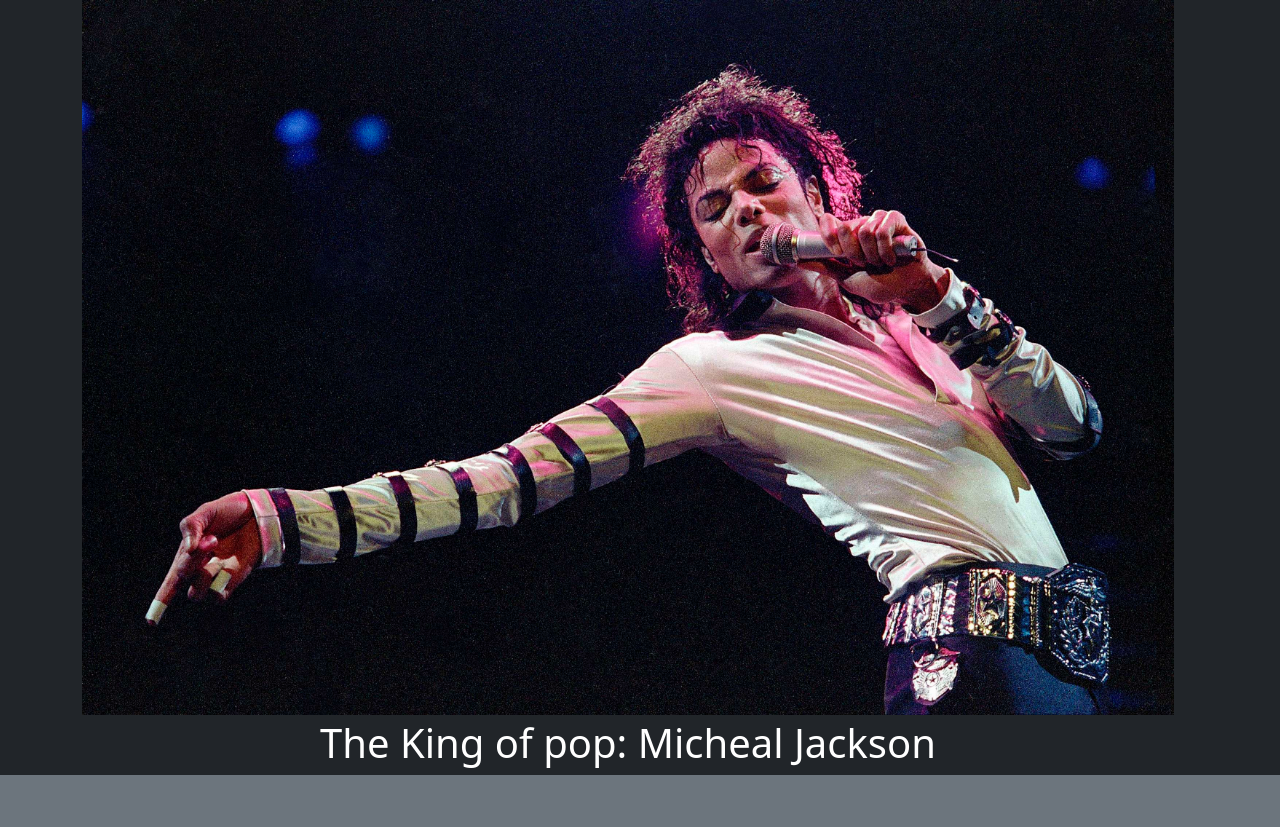
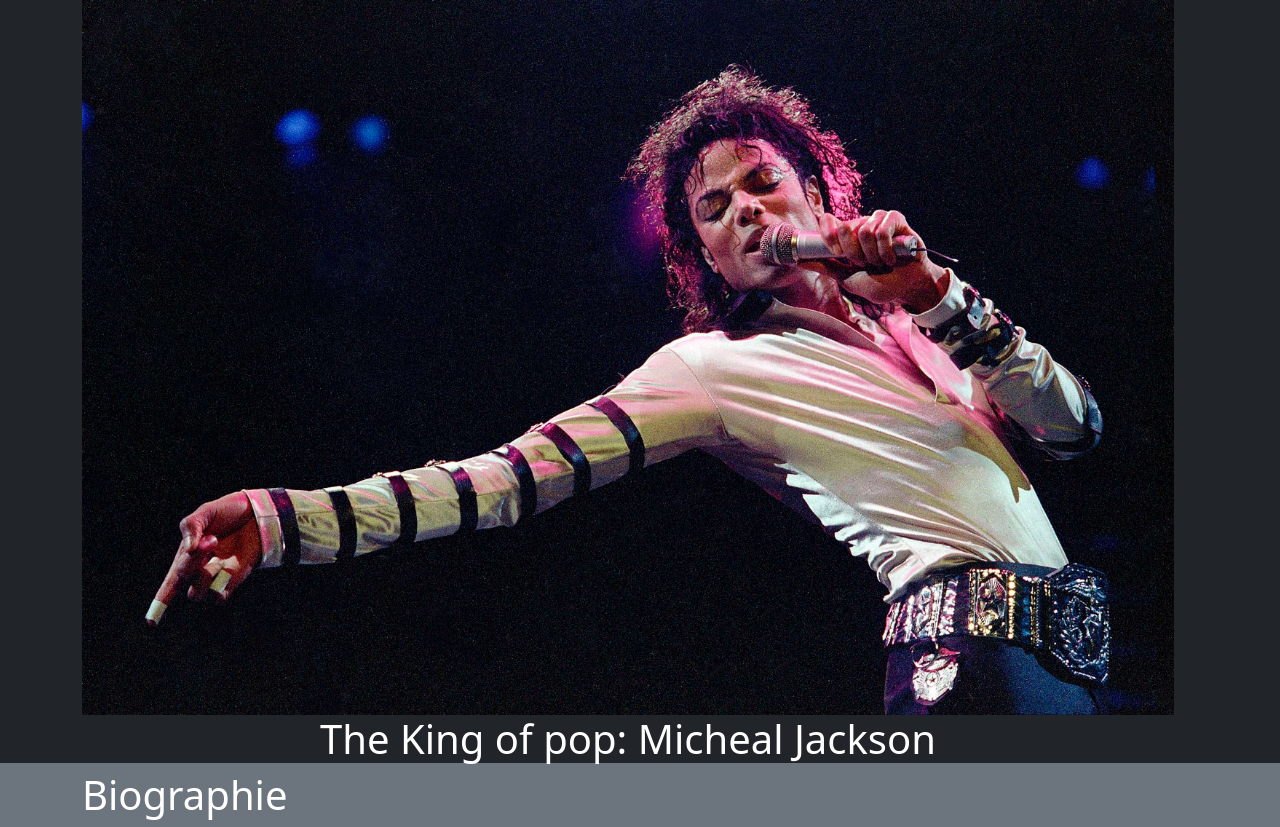
Before and after one commit to jaydenF08/Ferdinand_Jayden_TP1, a website: page index.html in a window 1280 px wide. Before the commit the page ends 800 px from the top, so only its background shows below. Drawn offline with nearby package versions, Linux system fonts and the light colour scheme.

Commit message:
biographie

```diff
--- a/index.html
+++ b/index.html
@@ -10,17 +10,22 @@
 <body class="bg-secondary">
     <div class="bg-dark">
 
-            <div class="container">
-                <div class="row col-12 text-white">
-                    <img src="assets/michael_jackson.jpg" alt="Texte alternatif" class="img-fluid" >
-
-                    <div class="d-flex justify-content-center pt-1">
-                        <h1>The King of pop: Micheal Jackson</h1>
-                    </div>
+        <div class="container">
+            <div class="row col-12 text-white h1">
+                <img src="assets/michael_jackson.jpg" alt="Texte alternatif" class="img-fluid">
+                <div class="d-flex justify-content-center ">
+                    The King of pop: Micheal Jackson
                 </div>
             </div>
+        </div>
+    </div>
 
-
+    <div class="container">
+        <div class="row text-white">
+            <div class="d-flex align-items-center">
+                <h1>Biographie</h1>
+            </div>
+        </div>
     </div>
 
 </body>
```
